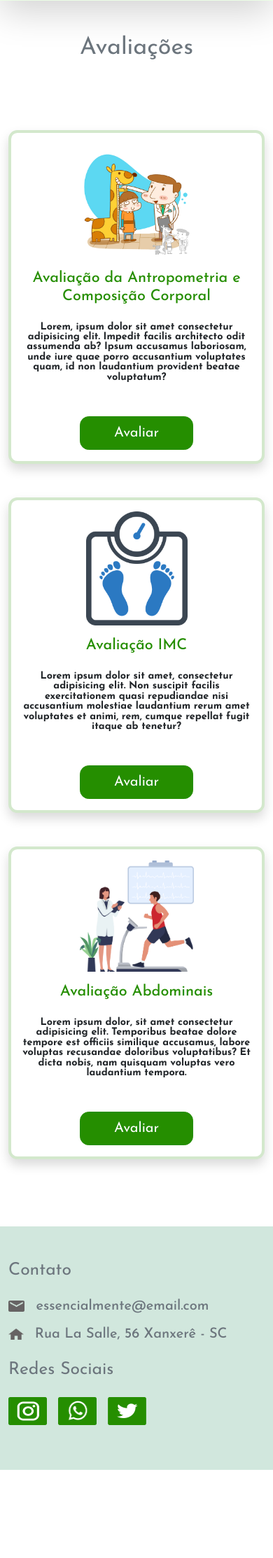
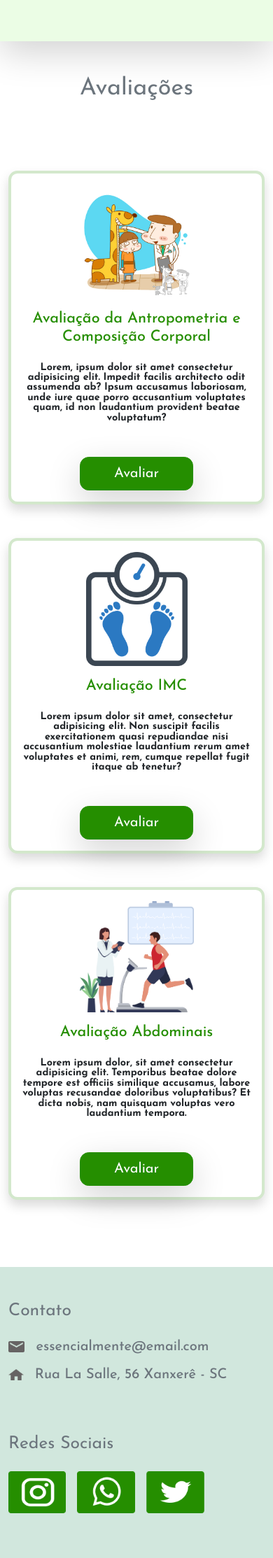
Before and after one commit to SCG-DS/PWEB-Essencialmente, a Django app: page / in a window 390 px wide. Shown: the part 637-2864 px from the top of the page at 70% size. Before the commit the page ends 2738 px from the top, so only its background shows below. Run offline with Django 5.2, Linux system fonts and the light colour scheme; some libraries are stand-ins or nearby versions.

Commit message:
improve layout responsivity in index.html

```diff
--- a/IMC/templates/index.html
+++ b/IMC/templates/index.html
@@ -13,24 +13,29 @@
     {% load bootstrap5 %}
     {% bootstrap_css %}
     {% bootstrap_javascript %}
-    <title>Home</title>
+    <title>Essencialmente</title>
 </head>
-<body style="font-family:'Josefin Sans', sans-serif;
-    font-weight: bold;">
-<header>
-    <nav class="navbar navbar-expand-lg px-5 py-3" style="background-color: #CBF9BC;">
-        <div class="container">
+<body style="font-family:'Josefin Sans', sans-serif; font-weight: bold;">
+<header style="background-color: #CBF9BC;">
+    <nav class="container navbar navbar-expand-xl px-0 py-3">
+        <div class="container-fluid d-flex m-0 align-items-center justify-content-between gap-2">
             <a class="p-0" href="#">
                 <img src="../static/ArquivosProj/logo.png"  class="" alt="Logo" height="80px">
             </a>
 
+            <button class="navbar-toggler" type="button" data-bs-toggle="collapse" data-bs-target="#navbarNav" aria-controls="navbarNav" aria-expanded="false" aria-label="Abrir navegação">
+                <svg xmlns="http://www.w3.org/2000/svg" width="40" height="40" fill="currentColor" class="bi bi-list" viewBox="0 0 16 16">
+                    <path fill-rule="evenodd" d="M2.5 12a.5.5 0 0 1 .5-.5h10a.5.5 0 0 1 0 1H3a.5.5 0 0 1-.5-.5m0-4a.5.5 0 0 1 .5-.5h10a.5.5 0 0 1 0 1H3a.5.5 0 0 1-.5-.5m0-4a.5.5 0 0 1 .5-.5h10a.5.5 0 0 1 0 1H3a.5.5 0 0 1-.5-.5"/>
+                </svg>
+            </button>
+
             <div class="collapse navbar-collapse justify-content-end" id="navbarNav">
-                <ul class="navbar-nav ms-auto mb-2 mb-lg-0">
-                    <li class="align-items-center nav-item mx-3"><a class="text-center nav-link fs-4 text-secondary" href="#">Avaliações</a></li>
-                    <li class="align-items-center nav-item mx-3"><a class="text-center nav-link fs-4 text-secondary" href="#">Relatórios</a></li>
-                    <li class="align-items-center nav-item mx-3"><a class="text-center nav-link fs-4 text-secondary" href="#">Normas Avaliação</a></li>
-                    <li class="align-items-center nav-item mx-3"><a class="text-center nav-link fs-4 text-secondary" href="#">Sobre</a></li>
-                    <li><a class="btn btn-success btn-lg ms-5 fs-4 rounded-5     py-2 px-4 shadow-lg" style="border-radius: 0.8rem; background-color: #258E00; border-color: #258E00;">Entrar</a></li>
+                <ul class="navbar-nav ms-auto mb-2 mb-lg-0 mt-3 mt-xl-0">
+                    <li class="d-flex align-items-center justify-content-center nav-item mx-3"><a class="text-center nav-link fs-4 text-secondary" href="#">Avaliações</a></li>
+                    <li class="d-flex align-items-center justify-content-center nav-item mx-3"><a class="text-center nav-link fs-4 text-secondary" href="#">Relatórios</a></li>
+                    <li class="d-flex align-items-center justify-content-center nav-item mx-3"><a class="text-center nav-link fs-4 text-secondary" href="#">Normas Avaliação</a></li>
+                    <li class="d-flex align-items-center justify-content-center nav-item mx-3"><a class="text-center nav-link fs-4 text-secondary" href="#">Sobre</a></li>
+                    <li class="d-flex align-items-center justify-content-center nav-item mx-3"><a class="btn btn-success btn-lg ms-0 ms-xl-5 fs-4 py-2 px-4 shadow-lg" style="border-radius: 0.8rem; background-color: #258E00; border-color: #258E00;">Entrar</a></li>
                 </ul>
             </div>
         </div>
@@ -57,7 +62,7 @@
     <div class="container my-5">
         <h1 class="text-center display-4 mb-5 pb-5 fw-normal text-secondary">Avaliações</h1>
 
-        <div class="row row-cols-1 row-cols-md-3 g-5" id="cards">
+        <div class="justify-content-center row row-cols-1 row-cols-md-3 g-5" id="cards">
             <div class="col rounded">
                 <div class="card h-100 border-4 text-center p-3 shadow justify-content-between" style="border-color: #D3E8CC; border-radius: 0.8rem;">
                     <img src="../static/ArquivosProj2/img_card1.png" class="card-img-top w-50 mx-auto" alt="...">
@@ -66,7 +71,7 @@
                         <p class="card-text lh-1" style="font-size: 0.9rem;">Lorem, ipsum dolor sit amet consectetur adipisicing elit. Impedit facilis architecto odit assumenda ab? Ipsum accusamus laboriosam, unde iure quae porro accusantium voluptates quam, id non laudantium provident beatae voluptatum?</p>
                     </div>
                     <div class="card-footer p-0 border-0 bg-white">
-                        <button class="btn btn-success btn-lg px-5" style="border-radius: 0.8rem; background-color: #258E00; border-color: #258E00;">
+                        <button class="btn btn-success btn-lg px-5 shadow-lg" style="border-radius: 0.8rem; background-color: #258E00; border-color: #258E00;">
                             Avaliar
                         </button>
                     </div>
@@ -81,7 +86,7 @@
                         <p class="card-text lh-1" style="font-size: 0.9rem;">Lorem ipsum dolor sit amet, consectetur adipisicing elit. Non suscipit facilis exercitationem quasi repudiandae nisi accusantium molestiae laudantium rerum amet voluptates et animi, rem, cumque repellat fugit itaque ab tenetur?</p>
                     </div>
                     <div class="card-footer p-0 border-0 bg-white">
-                        <a href="#" class="btn btn-success btn-lg px-5" style="border-radius: 0.8rem; background-color: #258E00; border-color: #258E00;">
+                        <a href="#" class="btn btn-success btn-lg px-5 shadow-lg" style="border-radius: 0.8rem; background-color: #258E00; border-color: #258E00;">
                             Avaliar
                         </a>
                     </div>
@@ -96,7 +101,7 @@
                         <p class="card-text lh-1" style="font-size: 0.9rem;">Lorem ipsum dolor, sit amet consectetur adipisicing elit. Temporibus beatae dolore tempore est officiis similique accusamus, labore voluptas recusandae doloribus voluptatibus? Et dicta nobis, nam quisquam voluptas vero laudantium tempora.</p>
                     </div>
                     <div class="card-footer p-0 border-0 bg-white">
-                        <button class="btn btn-success btn-lg px-5" style="border-radius: 0.8rem; background-color: #258E00; border-color: #258E00;">
+                        <button class="btn btn-success btn-lg px-5 shadow-lg" style="border-radius: 0.8rem; background-color: #258E00; border-color: #258E00;">
                             Avaliar
                         </button>
                     </div>
@@ -106,13 +111,13 @@
         </div>
     </div>
 </section>
-<footer class="bg-success-subtle text-body-secondary py-5" style="background-color: #CBF9BC;">
+<footer class="bg-success-subtle text-body-secondary pb-5" style="background-color: #CBF9BC;">
     <div class="container">
-        <div class="row">
-            <div class="col-md-6 mb-4 mb-md-0">
+        <div class="row justify-content-between">
+            <div class="col-md-6 mb-4 mb-md-0 pt-5">
                 <h2 class="fs-2 text-secondary fw-normal mb-4">Contato</h2>
 
-                <figure class="d-flex align-items-center mb-3">
+                <figure class="d-flex align-items-center mb-0 pb-3">
                     <img src="../static/ArquivosProj3/icon-email.png" alt="Ícone de Email" class="me-3 " style="width: auto; height: 1rem;">
                     <h3 class="text-secondary fs-5 m-0">essencialmente@email.com</h3>
                 </figure>
@@ -123,15 +128,15 @@
                 </figure>
             </div>
 
-            <div class="col-md-6">
+            <div class="col-md-4 pt-5">
                 <h2 class="fs-2 text-secondary fw-normal mb-4">Redes Sociais</h2>
 
                 <figure class="container-flex d-flex gap-3">
-                    <a href="#" class="rounded img-fluid"><img src="../static/ArquivosProj3/icon-insta.png" alt="Instagram" style="width: auto; height: 40px;"></a>
+                    <a href="#" class="rounded img-fluid"><img src="../static/ArquivosProj3/icon-insta.png" alt="Instagram" style="width: auto; max-height: 60px;"></a>
 
-                    <a href="#" class="rounded img-fluid"><img src="../static/ArquivosProj3/icon-whats.png" alt="WhatsApp" style="width: auto; height: 40px;"></a>
+                    <a href="#" class="rounded img-fluid"><img src="../static/ArquivosProj3/icon-whats.png" alt="WhatsApp" style="width: auto; max-height: 60px;"></a>
 
-                    <a href="#" class="rounded img-fluid"><img src="../static/ArquivosProj3/icon-twitter.png" alt="Twitter" style="width: auto; height: 40px;"></a>
+                    <a href="#" class="rounded img-fluid"><img src="../static/ArquivosProj3/icon-twitter.png" alt="Twitter" style="width: auto; max-height: 60px;"></a>
                 </figure>
             </div>
         </div>
```
